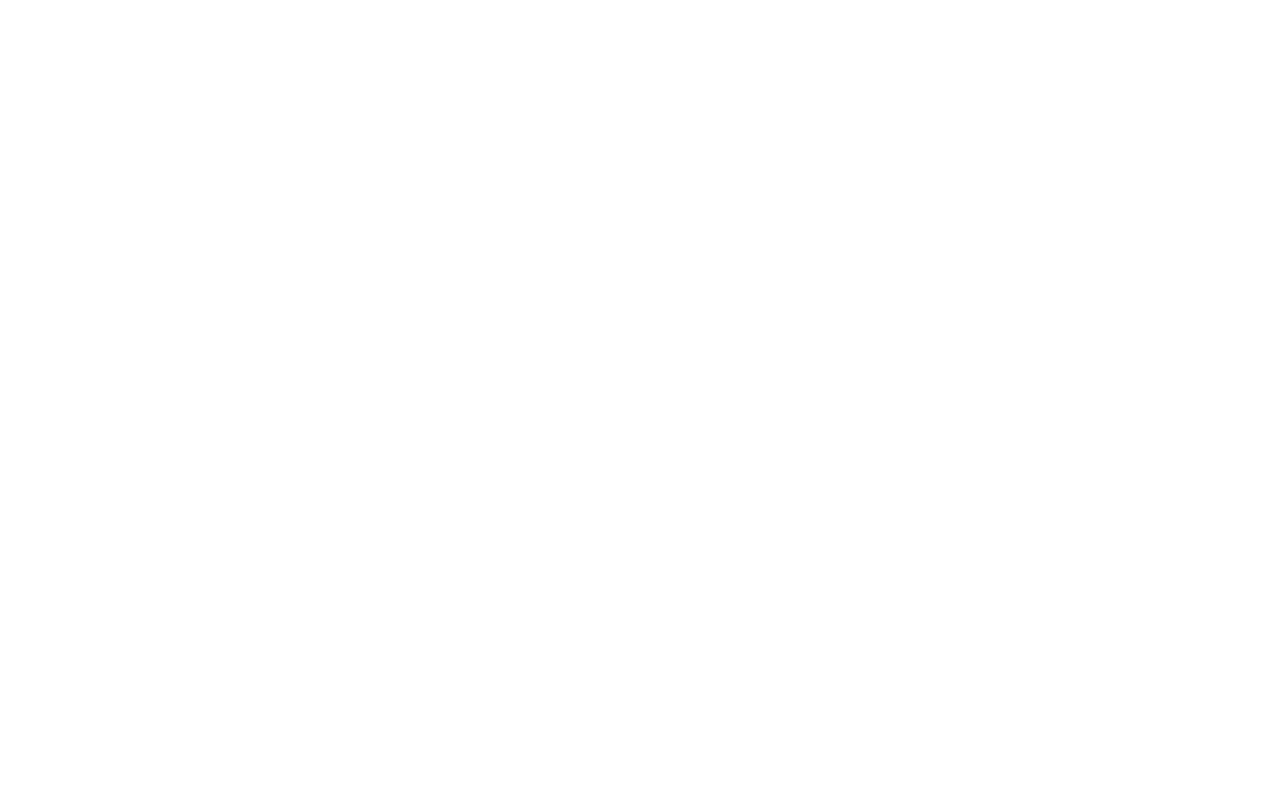
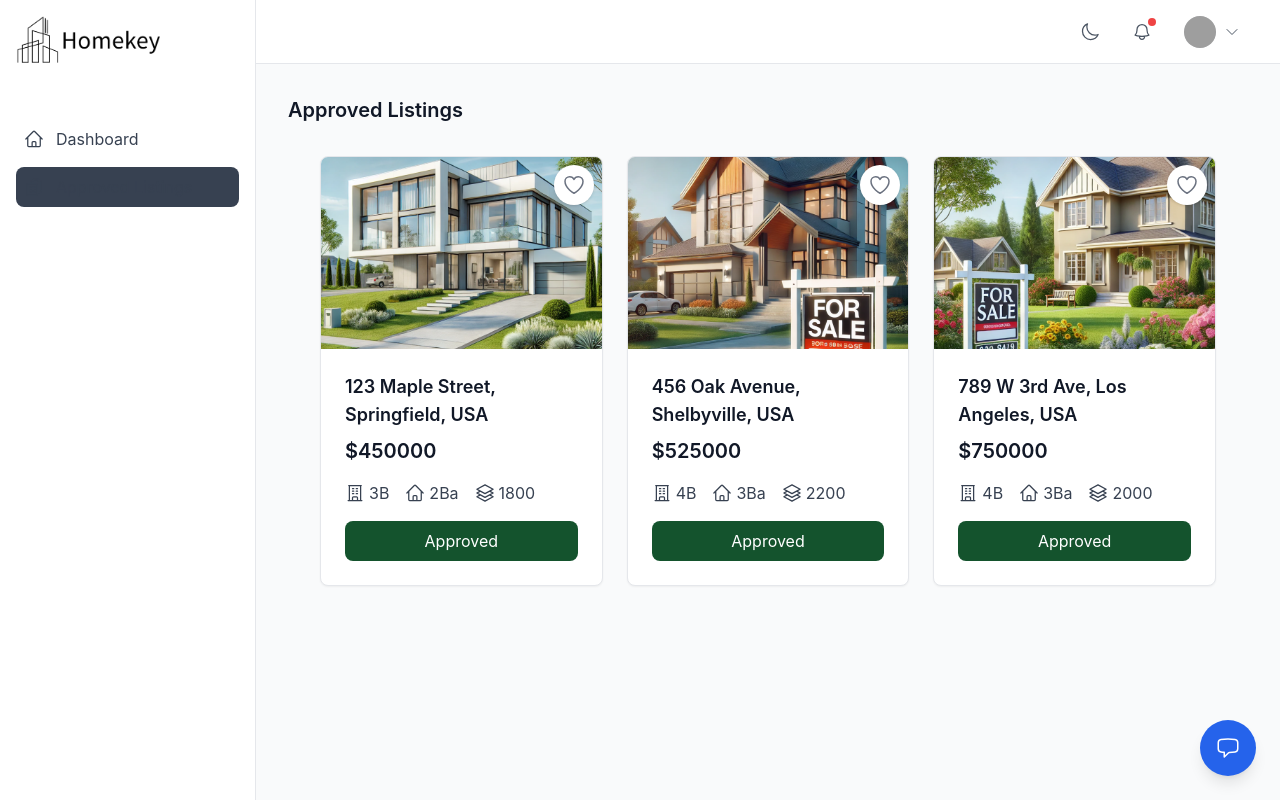
Before and after one commit to 7gb-RAM/homekey-frontend, a React (Create React App) app in the folder homekey-frontend/: page /approved-listings in a window 1280 px wide. Before the commit this address had no page. Built offline with nearby package versions, Linux system fonts and the light colour scheme; no server answers; sample sign-in values are in the browser's storage; grey boxes are pictures that could not be loaded.

Commit message:
+api integrations, FSH & Buyer

```diff
--- a/homekey-frontend/src/App.js
+++ b/homekey-frontend/src/App.js
@@ -18,6 +18,7 @@
 import Saved from "./pages/listings/saved";
 import BuyerWorkflow from "./pages/workflows/buyer_workflow";
 import Messages from "./pages/messages/messages";
+import { ApprovedListings } from "./pages/approved-listings";
 
 export function sleep(time) {
   return new Promise((resolve) => setTimeout(resolve, time));
@@ -79,6 +80,7 @@
                 )
               }
             />
+            <Route path="/approved-listings" element={<ApprovedListings />} />
             <Route path="/listings" element={<Listings />} />
             <Route path="/listings/create" element={<CreateListing />} />
             <Route path="/saved" element={<Saved />} />
--- a/homekey-frontend/src/components/dashboard/PropertyCardBuyer.js
+++ b/homekey-frontend/src/components/dashboard/PropertyCardBuyer.js
@@ -16,6 +16,10 @@
   squareFootage,
   saved,
   onSave,
+  onClickApprove,
+  title,
+  btnClass,
+  btnDisabled,
 }) => {
   return (
     <div className="bg-white dark:bg-gray-800 rounded-lg shadow-sm border border-gray-200 dark:border-gray-700 overflow-hidden">
@@ -37,7 +41,7 @@
       <div className="p-6">
         <h3 className="text-lg font-semibold text-gray-900 dark:text-white mb-2">{address}</h3>
         <p className="font-semibold text-xl text-gray-900 dark:text-white mb-4">
-          ${price.toLocaleString()}
+          ${price}
         </p>
         <div className="flex items-center text-gray-700 dark:text-gray-300 mb-4">
           <div className="flex items-center mr-4">
@@ -54,12 +58,12 @@
           </div>
           <div className="flex items-center">
             <Square3Stack3DIcon className="h-5 w-5 mr-1" />
-            <span>{squareFootage.toLocaleString()} </span>
+            <span>{squareFootage} </span>
           </div>
         </div>
 
-        <button className="w-full bg-blue-600 hover:bg-blue-700 text-white py-2 rounded-lg">
-          Request Info
+        <button disabled={btnDisabled} className={`w-full bg-blue-600 ${!btnDisabled && "hover:bg-blue-700"} text-white py-2 rounded-lg ${btnClass}`} onClick={onClickApprove}>
+         {title != null ? title : "Request Info" }
         </button>
       </div>
     </div>
--- a/homekey-frontend/src/components/layout/BuyerSidebar.js
+++ b/homekey-frontend/src/components/layout/BuyerSidebar.js
@@ -16,10 +16,6 @@
   const menuItems = [
     { name: 'Home', icon: HomeIcon, path: '/' },
     { name: 'Search Listings', icon: MagnifyingGlassIcon, path: '/search' },
-    { name: 'Saved Listings', icon: HeartIcon, path: '/saved' },
-    { name: 'Tasks', icon: ClipboardDocumentListIcon, path: '/tasks' },
-    { name: 'Messages', icon: ChatBubbleLeftIcon, path: '/messages' },
-    { name: 'Account Settings', icon: UserCircleIcon, path: '/settings' },
   ];
 
   return (
--- a/homekey-frontend/src/components/layout/FshSidebar.js
+++ b/homekey-frontend/src/components/layout/FshSidebar.js
@@ -1,4 +1,4 @@
-import React, { useState } from 'react';
+import React, { useState } from "react";
 import {
   HomeIcon,
   ClipboardDocumentListIcon,
@@ -7,28 +7,33 @@
   DocumentIcon,
   ChatBubbleLeftIcon,
   XMarkIcon,
-} from '@heroicons/react/24/outline';
+} from "@heroicons/react/24/outline";
+import { useLocation } from "react-router-dom";
 
 const FshSidebar = () => {
   const [isChatOpen, setIsChatOpen] = useState(false);
+  const location = useLocation();
 
   const menuItems = [
-    { name: 'Dashboard', icon: HomeIcon, path: '/dashboard/fsh-dashboard' },
-    { name: 'Approve Listings', icon: ClipboardDocumentListIcon, path: '/dashboard/fsh-dashboard/approve-listings' },
-    { name: 'Manage Disclosures', icon: DocumentIcon, path: '/dashboard/fsh-dashboard/manage-disclosures' },
-    { name: 'Team Management', icon: UserGroupIcon, path: '/dashboard/fsh-dashboard/team-management' },
-    { name: 'Settings', icon: Cog6ToothIcon, path: '/dashboard/settings' },
+    { name: "Dashboard", icon: HomeIcon, path: "/" },
+    { name: "Approved Listings", icon: ClipboardDocumentListIcon, path: "/approved-listings" },
   ];
 
   return (
     <>
       <div className="w-64 bg-white dark:bg-gray-800 min-h-screen p-4 border-r border-gray-200 dark:border-gray-700 transition-colors duration-200 flex flex-col flex-shrink-0">
+        {/* Logo */}
+        <div className="mb-8">
+          <img src="/homekey-logo.png" alt="Homekey Logo" className="w-36 h-auto mb-6" />
+        </div>
         <nav className="flex-1">
           {menuItems.map((item) => (
             <a
               key={item.name}
               href={item.path}
-              className="flex items-center gap-3 p-2 rounded-lg hover:bg-gray-100 dark:hover:bg-gray-700 text-gray-700 dark:text-gray-200 mb-2 transition-colors duration-200"
+              className={`flex items-center gap-3 p-2 rounded-lg hover:bg-gray-100 dark:hover:bg-gray-700 text-gray-700 dark:text-gray-200 mb-2 transition-colors duration-200 ${
+                location.pathname === item.path && "bg-gray-700"
+              }`}
             >
               <item.icon className="h-5 w-5" />
               <span>{item.name}</span>
@@ -41,11 +46,7 @@
         onClick={() => setIsChatOpen(!isChatOpen)}
         className="fixed bottom-6 right-6 p-4 bg-blue-600 text-white rounded-full shadow-lg hover:bg-blue-700 transition-all duration-200 z-50"
       >
-        {isChatOpen ? (
-          <XMarkIcon className="h-6 w-6" />
-        ) : (
-          <ChatBubbleLeftIcon className="h-6 w-6" />
-        )}
+        {isChatOpen ? <XMarkIcon className="h-6 w-6" /> : <ChatBubbleLeftIcon className="h-6 w-6" />}
       </button>
 
       {isChatOpen && (
@@ -57,8 +58,8 @@
             <div className="flex items-start gap-2 mb-4">
               <div className="bg-blue-100 dark:bg-blue-900/20 rounded-lg p-3 max-w-[80%]">
                 <p className="text-gray-900 dark:text-white">
-                  Hello! I'm your AI assistant, and I'm here to help you with the home buying
-                  process. How can I assist you today?
+                  Hello! I'm your AI assistant, and I'm here to help you with the home buying process. How can I assist
+                  you today?
                 </p>
               </div>
             </div>
@@ -70,9 +71,7 @@
                 placeholder="Type your message..."
                 className="flex-1 p-2 border border-gray-200 dark:border-gray-700 rounded-lg focus:outline-none focus:ring-2 focus:ring-blue-600 bg-white dark:bg-gray-700 text-gray-900 dark:text-white"
               />
-              <button className="p-2 bg-blue-600 text-white rounded-lg hover:bg-blue-700">
-                Send
-              </button>
+              <button className="p-2 bg-blue-600 text-white rounded-lg hover:bg-blue-700">Send</button>
             </div>
           </div>
         </div>
--- a/homekey-frontend/src/components/layout/TopBar.js
+++ b/homekey-frontend/src/components/layout/TopBar.js
@@ -70,13 +70,13 @@
           {/* Dropdown Menu */}
           {isSettingsOpen && (
             <div className="absolute right-0 mt-2 w-48 bg-white dark:bg-gray-800 rounded-lg shadow-lg border border-gray-200 dark:border-gray-700 py-1">
-              <button
+              {/* <button
                 onClick={handleSettingsClick}
                 className="w-full px-4 py-2 text-left flex items-center space-x-2 hover:bg-gray-50 dark:hover:bg-gray-700 text-gray-700 dark:text-gray-200"
               >
                 <Cog6ToothIcon className="h-5 w-5" />
                 <span>Settings</span>
-              </button>
+              </button> */}
               <button
                 onClick={handleLogout}
                 className="w-full px-4 py-2 text-left flex items-center space-x-2 hover:bg-gray-50 dark:hover:bg-gray-700 text-red-600 dark:text-red-400"
--- /dev/null
+++ b/homekey-frontend/src/pages/approved-listings.js
@@ -0,0 +1,98 @@
+import { useEffect, useState } from "react";
+import PropertyCardBuyer from "../components/dashboard/PropertyCardBuyer";
+import property1Image from "../assets/property1.png";
+import property2Image from "../assets/property2.png";
+import property3Image from "../assets/property3.png";
+import { toast } from "react-toastify";
+import axios from "axios";
+
+export function ApprovedListings() {
+  const [properties, setProperties] = useState([
+    {
+      id: 1,
+      coverImage: property1Image,
+      address: "123 Maple Street, Springfield, USA",
+      price: 450000,
+      bedrooms: 3,
+      bathrooms: 2,
+      squareFootage: 1800,
+    },
+    {
+      id: 2,
+      coverImage: property2Image,
+      address: "456 Oak Avenue, Shelbyville, USA",
+      price: 525000,
+      bedrooms: 4,
+      bathrooms: 3,
+      squareFootage: 2200,
+    },
+    {
+      id: 3,
+      coverImage: property3Image,
+      address: "789 W 3rd Ave, Los Angeles, USA",
+      price: 750000,
+      bedrooms: 4,
+      bathrooms: 3,
+      squareFootage: 2000,
+    },
+  ]);
+
+  function getRandom(min, max) {
+    // Ensure min and max are integers and the min is less than or equal to max
+    return Math.floor(Math.random() * (max - min + 1)) + min;
+  }
+  const getAllListings = () => {
+    axios
+      .get(`http://localhost:5001/listings/get_all_listings?user_id=${localStorage.getItem("user_id")}`)
+      .then((response) => {
+        const listings = [];
+        response.data.map((listing) => {
+          listings.push(listing);
+        });
+        const data = listings
+          .filter((listing) => listing.status === "Approved")
+          .map((listing) => ({
+            id: listing.id,
+            coverImage: property1Image,
+            address: listing.address,
+            price: listing.price,
+            bedrooms: listing.bedrooms ?? getRandom(1, 4),
+            bathrooms: listing.bathrooms ?? getRandom(1, 4),
+            squareFootage: listing.squareFootage ?? getRandom(1000, 2500),
+          }));
+        setProperties((p) => {return data});
+
+      })
+      .catch((error) => {});
+  };
+  useEffect(() => {
+    getAllListings();
+  }, []);
+  const handleSaveProperty = (propertyId) => {
+    setProperties((prevProperties) =>
+      prevProperties.map((property) =>
+        property.id === propertyId ? { ...property, saved: !property.saved } : property
+      )
+    );
+  };
+
+  return (
+    <div className="m-8">
+      <h2 className="text-xl font-semibold mb-4 text-gray-900 dark:text-white">Approved Listings</h2>
+
+      <div className="grid grid-cols-1 lg:grid-cols-3 gap-6 m-8">
+        {properties.map((property) => (
+          <PropertyCardBuyer
+            key={property.id}
+            {...property}
+            onSave={() => {handleSaveProperty(property.id)}}
+            onClickApprove={() => {}}
+            title={"Approved"}
+            btnDisabled={true}
+            btnClass={"bg-green-900"}
+          />
+        ))}
+      </div>
+    </div>
+  );
+}
--- a/homekey-frontend/src/pages/dashboards/FshDashboard.js
+++ b/homekey-frontend/src/pages/dashboards/FshDashboard.js
@@ -1,19 +1,23 @@
-import React, { useState } from 'react';
-import StatCard from '../../components/dashboard/StatCard';
-import TaskBoard from '../../components/dashboard/TaskBoard';
-import DocumentList from '../../components/dashboard/DocumentList';
-import { ClipboardDocumentListIcon, UserGroupIcon, Cog6ToothIcon, ClipboardIcon } from '@heroicons/react/24/outline';
-import PropertyCardBuyer from '../../components/dashboard/PropertyCardBuyer';
-import property1Image from '../../assets/property1.png';
-import property2Image from '../../assets/property2.png';
-import property3Image from '../../assets/property3.png';
+import React, { useEffect, useState } from "react";
+import StatCard from "../../components/dashboard/StatCard";
+import TaskBoard from "../../components/dashboard/TaskBoard";
+import DocumentList from "../../components/dashboard/DocumentList";
+import { ClipboardDocumentListIcon, UserGroupIcon, Cog6ToothIcon, ClipboardIcon } from "@heroicons/react/24/outline";
+import PropertyCardBuyer from "../../components/dashboard/PropertyCardBuyer";
+import property1Image from "../../assets/property1.png";
+import property2Image from "../../assets/property2.png";
+import property3Image from "../../assets/property3.png";
+import axios from "axios";
+import { toast } from "react-toastify";
 
 const FshDashboard = () => {
+  const [isLoading, setIsLoading] = useState();
+  const [reloadPage, setReloadPage] = useState(0);
   const [properties, setProperties] = useState([
     {
       id: 1,
       coverImage: property1Image,
-          address: '123 Maple Street, Springfield, USA',
+      address: "123 Maple Street, Springfield, USA",
       price: 450000,
       bedrooms: 3,
       bathrooms: 2,
@@ -22,7 +26,7 @@
     {
       id: 2,
       coverImage: property2Image,
-          address: '456 Oak Avenue, Shelbyville, USA',
+      address: "456 Oak Avenue, Shelbyville, USA",
       price: 525000,
       bedrooms: 4,
       bathrooms: 3,
@@ -31,52 +35,43 @@
     {
       id: 3,
       coverImage: property3Image,
-          address: '789 W 3rd Ave, Los Angeles, USA',
+      address: "789 W 3rd Ave, Los Angeles, USA",
       price: 750000,
       bedrooms: 4,
       bathrooms: 3,
       squareFootage: 2000,
     },
   ]);
-  const stats = [
+  const [stats, setStats] = useState([
     {
-      title: 'Total Listings Approved',
-      value: '15',
-      subtitle: 'Ongoing approvals',
+      title: "Total Listings Approved",
+      value: "15",
+      subtitle: "Ongoing approvals",
       icon: ClipboardDocumentListIcon,
     },
     {
-      title: 'Active Disclosures',
-      value: '20',
-      subtitle: 'Pending review',
+      title: "Total Pending Listings",
+      value: "20",
+      subtitle: "Pending review",
       icon: UserGroupIcon,
     },
-    {
-      title: 'Escrows Managed',
-      value: '10',
-      subtitle: 'Completed this month',
-      icon: Cog6ToothIcon,
-    },
-    {
-      title: 'Documents Processed',
-      value: '50',
-      subtitle: 'Includes all disclosures',
-      icon: ClipboardIcon,
-    },
-  ];
+  ]);
 
   const tasks = [
-    { title: 'Review new seller disclosures', status: 'In Progress' },
-    { title: 'Approve listing: 789 Pine St', status: 'Pending' },
-    { title: 'Finalize escrow details for 456 Oak Ave', status: 'Completed' },
-    { title: 'Upload Natural Hazard Report for 123 Main St', status: 'In Progress' },
+    { title: "Review new seller disclosures", status: "In Progress" },
+    { title: "Approve listing: 789 Pine St", status: "Pending" },
+    { title: "Finalize escrow details for 456 Oak Ave", status: "Completed" },
+    { title: "Upload Natural Hazard Report for 123 Main St", status: "In Progress" },
   ];
-
+  function getRandom(min, max) {
+    // Ensure min and max are integers and the min is less than or equal to max
+    return Math.floor(Math.random() * (max - min + 1)) + min;
+  }
   const documents = [
-    { title: 'Disclosures for 789 Pine St' },
-    { title: 'Escrow Agreement for 456 Oak Ave' },
-    { title: 'Natural Hazard Report for 123 Main St' },
-    { title: 'Property Inspection Report for 321 Maple Rd' },
+    { title: "Disclosures for 789 Pine St" },
+    { title: "Escrow Agreement for 456 Oak Ave" },
+    { title: "Natural Hazard Report for 123 Main St" },
+    { title: "Property Inspection Report for 321 Maple Rd" },
   ];
 
   const handleSaveProperty = (propertyId) => {
@@ -87,6 +82,80 @@
     );
   };
 
+  const [allListings, setAllListings] = useState();
+  const getAllListings = () => {
+    axios
+      .get(`http://localhost:5001/listings/get_all_listings?user_id=${localStorage.getItem("user_id")}`)
+      .then((response) => {
+        const listings = [];
+        response.data.map((listing) => {
+          listings.push(listing);
+        });
+        setAllListings(listings);
+        console.log(listings);
+        setStats((prevStats) => {
+          prevStats[0].value = listings.filter((listing) => listing.status === "Approved").length;
+          prevStats[1].value = listings.filter((listing) => listing.status === "Pending Approval").length;
+          return prevStats;
+        });
+        setIsLoading(false);
+      })
+      .catch((error) => {
+        setIsLoading(false);
+      });
+  };
+  const getPendingListings = () => {
+    axios
+      .get(`http://localhost:5001/listings/get_pending_listings?user_id=${localStorage.getItem("user_id")}`)
+      .then((response) => {
+        const listings = [];
+        response.data.map((listing) => {
+          listings.push(listing);
+        });
+        console.log("SLS");
+
+        console.log(listings);
+        console.log("SLS");
+        const data = listings.map((listing) => {
+          return {
+            id: listing.id,
+            coverImage: property1Image,
+            address: listing.address,
+            price: listing.price,
+            bedrooms: listing.bedrooms ?? getRandom(1, 4),
+            bathrooms: listing.bathrooms ?? getRandom(1, 4),
+            squareFootage: listing.squareFootage ?? getRandom(1000, 2500),
+          };
+        });
+        setProperties((prevProp) => {
+          return data;
+        });
+        setIsLoading(false);
+      })
+      .catch((error) => {
+        setIsLoading(false);
+      });
+  };
+  useEffect(() => {
+    getAllListings();
+    getPendingListings();
+  }, []);
+  useEffect(() => {
+    getAllListings();
+    getPendingListings();
+  }, [reloadPage]);
+  const onClickApprove = (listing_id) => {
+    axios
+      .post(`http://localhost:5001/listings/approve_listing`, { user_id: localStorage.getItem("user_id"), listing_id })
+      .then((response) => {
+        toast.success("Approved successfully")
+
+        setReloadPage((p)=> p+1)
+      })
+      .catch((error) => {
+        toast.error("Something went wrong")
+      });
+  };
   return (
     <div className="flex">
       <div className="p-8 bg-white dark:bg-gray-900 min-h-screen flex-1">
@@ -108,19 +177,19 @@
 
         <div className="grid grid-cols-1 md:grid-cols-2 lg:grid-cols-4 gap-6 mb-8">
           {stats.map((stat, index) => (
-            <StatCard key={index} {...stat} />
+            <StatCard key={index} {...stat} isLoading={isLoading} />
           ))}
         </div>
 
-        <h2 className="text-xl font-semibold mb-4 text-gray-900 dark:text-white">
-          Listed Properties
-        </h2>
+        <h2 className="text-xl font-semibold mb-4 text-gray-900 dark:text-white">Listed Properties</h2>
         <div className="grid grid-cols-1 lg:grid-cols-3 gap-6 mb-8">
           {properties.map((property) => (
             <PropertyCardBuyer
               key={property.id}
               {...property}
               onSave={() => handleSaveProperty(property.id)}
+              onClickApprove={() => onClickApprove(property.id)}
+              title={"Approve"}
             />
           ))}
         </div>
```
Also changed, not shown: homekey-frontend/src/components/dashboard/StatCard.js (+6 -4 lines), homekey-frontend/src/components/layout/SellerSidebar.js (+4 -4 lines), homekey-frontend/src/pages/dashboards/BuyerDashboard.js (+34 -2 lines). Lines whose indentation alone changed are shown as unchanged.
